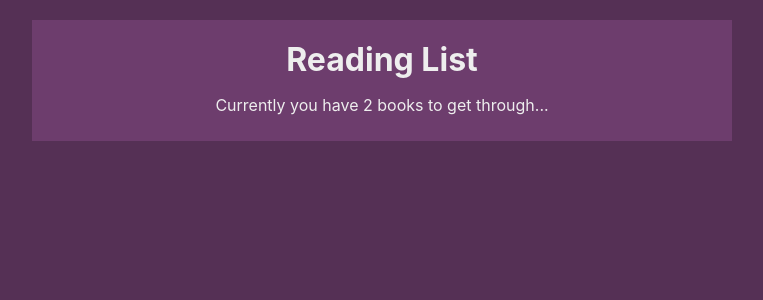
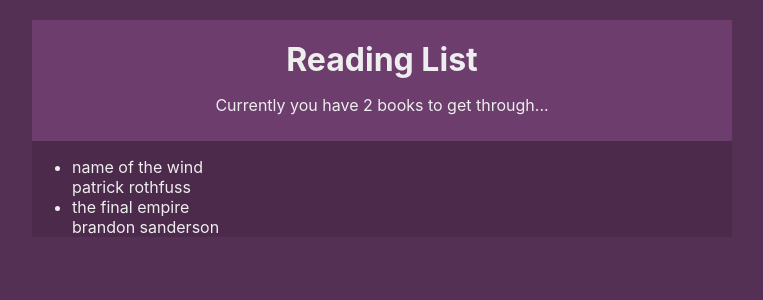
Before and after one commit to Dan-Bird/react-hooks, a React (Create React App) app: page / in a window 1280 px wide. Shown: the top 300 px of the page, without its empty margins (258-1021 px from the left). Built offline with nearby package versions, Linux system fonts and the light colour scheme.

Commit message:
Remove books

```diff
--- a/src/App.js
+++ b/src/App.js
@@ -1,4 +1,5 @@
 import React from 'react';
+import BookList from './components/BookList';
 import Navbar from './components/Navbar';
 import BookContextProvider from './contexts/BookContext';
 
@@ -7,6 +8,7 @@
     <div className="App">
       <BookContextProvider>
         <Navbar />
+        <BookList />
       </BookContextProvider>
     </div>
   );
--- /dev/null
+++ b/src/components/BookDetails.js
@@ -0,0 +1,15 @@
+import React, { useContext } from 'react';
+import { BookContext } from '../contexts/BookContext';
+
+const BookDetails = ({ book }) => {
+  const { removeBook } = useContext(BookContext);
+
+  return (
+    <li onClick={() => removeBook(book.id)} style={{ cursor: 'pointer' }}>
+      <div className="title">{book.title}</div>
+      <div className="author">{book.author}</div>
+    </li>
+  );
+};
+
+export default BookDetails;
--- a/src/components/BookList.js
+++ b/src/components/BookList.js
@@ -1,31 +1,20 @@
-import React, { useContext, useState } from 'react';
-import { ThemeContext } from '../contexts/ThemeContext';
-
-const initialBookList = [
-  { title: 'the way of kings', id: 1 },
-  { title: 'the name of the wind', id: 2 },
-  { title: 'the final empire', id: 3 },
-];
+import React, { useContext } from 'react';
+import { BookContext } from '../contexts/BookContext';
+import BookDetails from './BookDetails.js';
 
 const BookList = () => {
-  const { isLightTheme, light, dark } = useContext(ThemeContext);
-  const theme = isLightTheme ? light : dark;
+  const { books } = useContext(BookContext);
 
-  const [books] = useState(initialBookList);
-
-  return (
-    <div
-      className="book-list"
-      style={{ backgroundColor: theme.bg, color: theme.syntax }}
-    >
+  return books.length ? (
+    <div className="book-list">
       <ul>
-        {books.map(book => (
-          <li key={book.id} style={{ backgroundColor: theme.ui }}>
-            {book.title}
-          </li>
-        ))}
+        {books.map(book => {
+          return <BookDetails book={book} key={book.id} />;
+        })}
       </ul>
     </div>
+  ) : (
+    <div className="empty">No books to read!</div>
   );
 };
 
```
